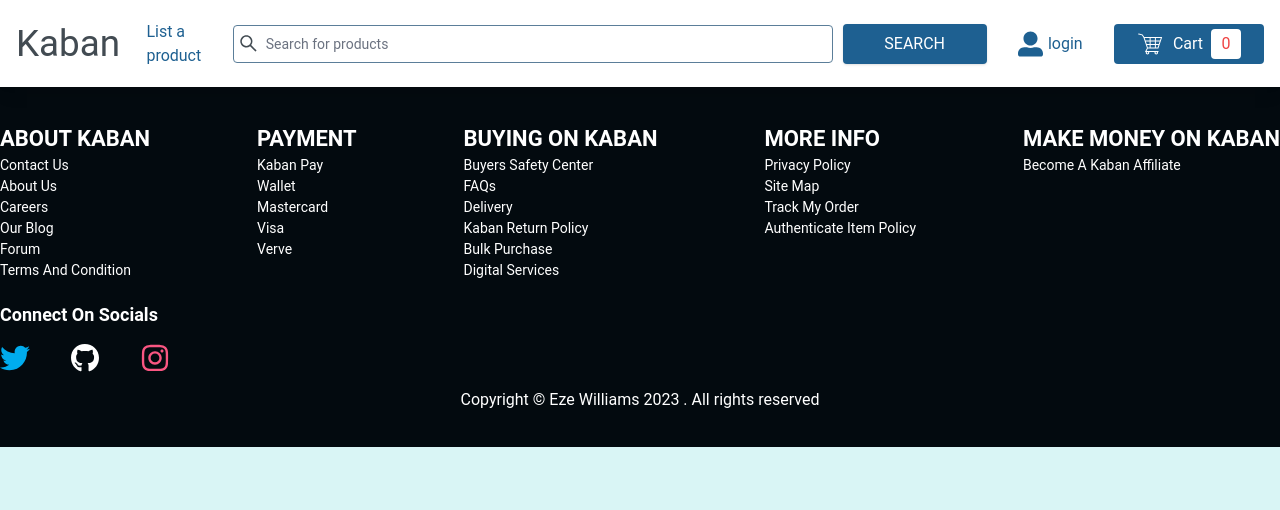
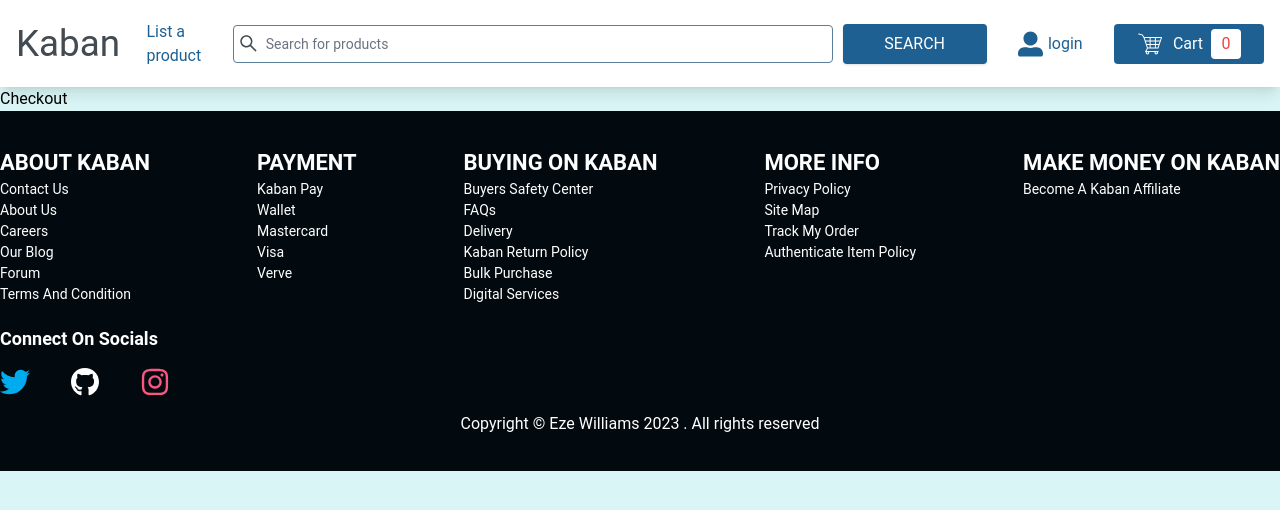
Before and after one commit to mysticwillz/kaban-ecommerce, a React (Create React App) app: page /checkout in a window 1280 px wide. Shown: the top 510 px of the page. Built offline with nearby package versions, Linux system fonts and the light colour scheme; no server answers.

Commit message:
feat: this commit sets the route for the checkout page

```diff
--- a/src/App.js
+++ b/src/App.js
@@ -13,6 +13,7 @@
 import PrivateRoute from "./Components/PrivateRoute";
 import ItemsPage from "./Components/ItemsPage";
 import Footer from "./Layouts/Footer";
+import Checkout from "./Pages/Checkout";
 
 function App() {
   return (
@@ -23,6 +24,9 @@
         <Route path="/profile" element={<PrivateRoute />}>
           <Route path="/profile" element={<Profile />} />
         </Route>
+
+        <Route path="/checkout" element={<Checkout />} />
+
         <Route path="/create-listing" element={<PrivateRoute />}>
           <Route path="/create-listing" element={<CreateListing />} />
         </Route>
--- a/src/Pages/Cart.jsx
+++ b/src/Pages/Cart.jsx
@@ -158,7 +158,12 @@
             </p>
           </div>
           <div className="    flex justify-center  items-center   w-[350px] px-2 ">
-            <button className="text-[18px] rounded my-6 border border-[#1e6091] bg-[#1e6091] capitalize text-white hover:bg-[#fff] hover:text-[#1e6091] transition-all duration-300 ease-in flex justify-center items-center h-[40px] w-full">
+            <button
+              onClick={() => {
+                navigate("/checkout");
+              }}
+              className="text-[18px] rounded my-6 border border-[#1e6091] bg-[#1e6091] capitalize text-white hover:bg-[#fff] hover:text-[#1e6091] transition-all duration-300 ease-in flex justify-center items-center h-[40px] w-full"
+            >
               continue to checkout
             </button>
           </div>
--- /dev/null
+++ b/src/Pages/Checkout.jsx
@@ -0,0 +1,9 @@
+import React from 'react'
+
+function Checkout() {
+  return (
+    <div>Checkout</div>
+  )
+}
+
+export default Checkout
```
